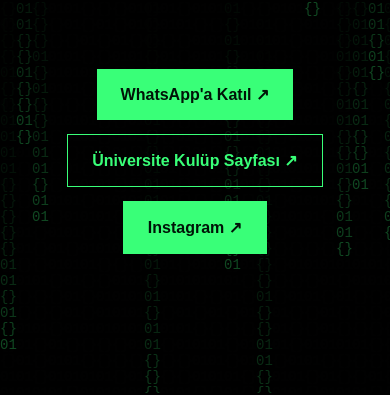
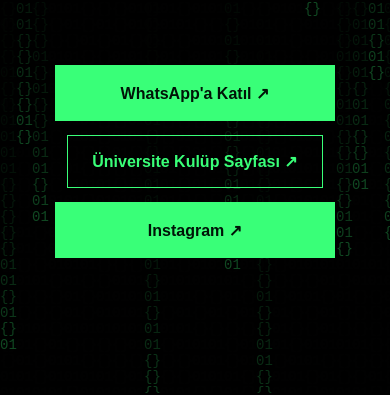
Before and after one commit to HititClubSite/club-site, a website: page public/index.html in a window 390 px wide. Shown: the part 451-846 px from the top of the page. Drawn offline with Linux system fonts and the light colour scheme; no server answers.

Commit message:
style: equalize WhatsApp and Instagram button dimensions

```diff
--- a/public/style.css
+++ b/public/style.css
@@ -26,3 +26,5 @@
 @media(max-width:700px){.hero{min-height:100svh;min-height:100vh;padding-bottom:70px}.content{scroll-margin-top:70px}}
 
 #instagram{background:#39ff78;color:#001407;border:1px solid #39ff78;padding:16px 24px;font-weight:bold;display:inline-block}
+
+#join,#instagram{width:220px;height:56px;box-sizing:border-box;display:inline-flex;align-items:center;justify-content:center;padding:0}@media(max-width:700px){#join,#instagram{width:min(100%,280px)}}
```
